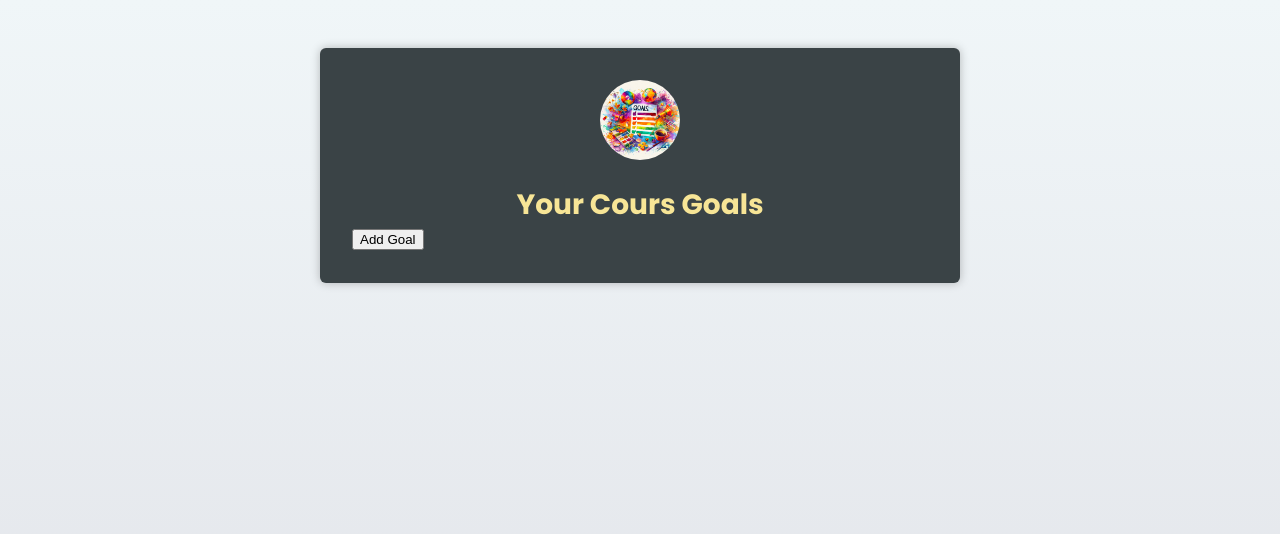
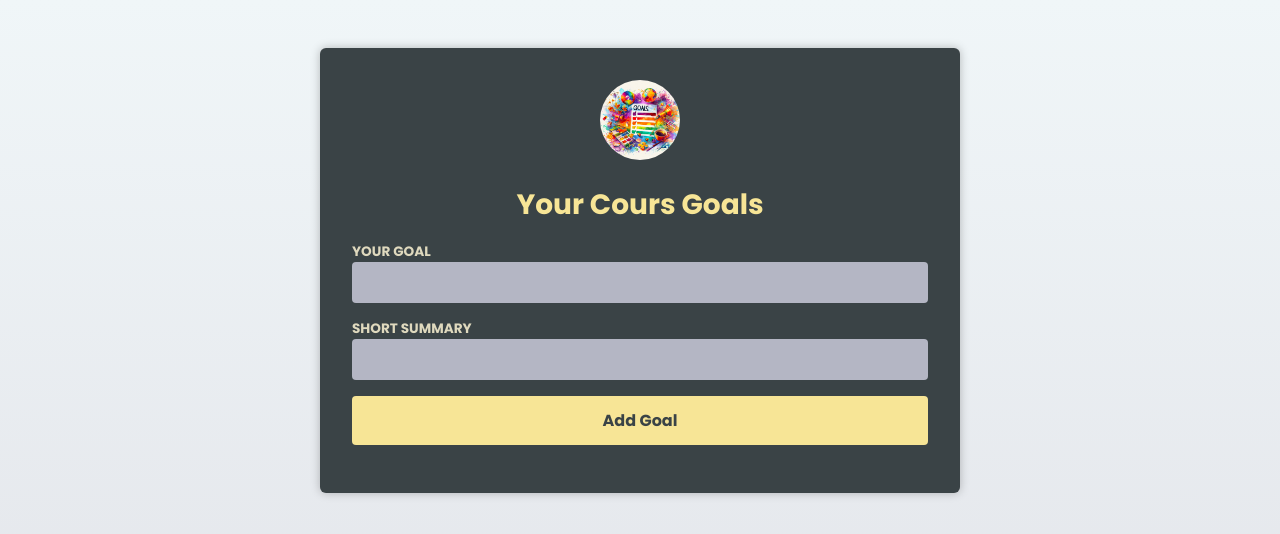
Before and after one commit to ZziBooOooo/U_TypeScriptWithReact, a React (Vite) app in the folder react-ts-basics/: page / in a window 1280 px wide. Shown: the top 534 px of the page. Built offline with nearby package versions, Linux system fonts and the light colour scheme; the HTML template or start-up script is replaced by a standard one.

Commit message:
FEAT : NewGoal 컴포넌트 추가 - 이벤트 타입 지정

```diff
--- a/react-ts-basics/src/App.tsx
+++ b/react-ts-basics/src/App.tsx
@@ -4,6 +4,7 @@ import CourseGoal from "./components/CourseGoal";
 import CourseGoalList from "./components/CourseGoalList";
 import Header from "./components/Header";
 import goalsImg from "./assets/goals.jpg";
+import NewGoal from "./components/NewGoal";
 
 export type CourseGoal = {
   title: string;
@@ -29,6 +30,7 @@ export default function App() {
     });
   }
 
+  // prop drilling이 발생하기 때문에 context나 redux를 사용해도 된다.
   function handleDeleteGoal(id: number) {
     setGoals((prevGoals) => prevGoals.filter((goal) => goal.id !== id));
   }
@@ -38,7 +40,8 @@ export default function App() {
       <Header image={{ src: goalsImg, alt: "A list of goals" }}>
         <h1>Your Cours Goals</h1>
       </Header>
-      <button onClick={handleAddGoal}>Add Goal</button>
+      {/* <button onClick={handleAddGoal}>Add Goal</button> */}
+      <NewGoal></NewGoal>
       <CourseGoalList goals={goals} onDeleteGoal={handleDeleteGoal} />
     </main>
   );
--- a/react-ts-basics/src/components/CourseGoal.tsx
+++ b/react-ts-basics/src/components/CourseGoal.tsx
@@ -30,11 +30,11 @@ export default function CourseGoal({ title, description }: CourseGoalProps) {
 type CourseGoalProps = PropsWithChildren<{
   title: string;
   id: number;
-  onDeleteGoal: (id: number) => void;
+  onDelete: (id: number) => void;
 }>;
 export default function CourseGoal({
   title,
-  onDeleteGoal,
+  onDelete,
   id,
   children,
 }: CourseGoalProps) {
@@ -45,7 +45,7 @@ export default function CourseGoal({
         <p>{id}</p>
         <p>{children}</p>
       </div>
-      <button onClick={() => onDeleteGoal(id)}>DELETE</button>
+      <button onClick={() => onDelete(id)}>DELETE</button>
     </article>
   );
 }
--- a/react-ts-basics/src/components/CourseGoalList.tsx
+++ b/react-ts-basics/src/components/CourseGoalList.tsx
@@ -19,11 +19,7 @@ export default function CourseGoalList({
     <ul>
       {goals.map((goal) => (
         <li key={goal.id}>
-          <CourseGoal
-            title={goal.title}
-            onDeleteGoal={onDeleteGoal}
-            id={goal.id}
-          >
+          <CourseGoal title={goal.title} onDelete={onDeleteGoal} id={goal.id}>
             <p>{goal.description}</p>
           </CourseGoal>
         </li>
--- /dev/null
+++ b/react-ts-basics/src/components/NewGoal.tsx
@@ -0,0 +1,27 @@
+import { type FormEvent } from "react";
+
+const NewGoal = () => {
+  function handleSubmit(event: FormEvent<HTMLFormElement>) {
+    event.preventDefault();
+
+    new FormData(event.currentTarget);
+  }
+
+  return (
+    <form onSubmit={handleSubmit}>
+      <p>
+        <label htmlFor="goal">Your goal</label>
+        <input id="goal" type="text" name="goal"></input>
+      </p>
+      <p>
+        <label htmlFor="summary">Short summary</label>
+        <input id="summary" type="text"></input>
+      </p>
+      <p>
+        <button>Add Goal</button>
+      </p>
+    </form>
+  );
+};
+
+export default NewGoal;
```
